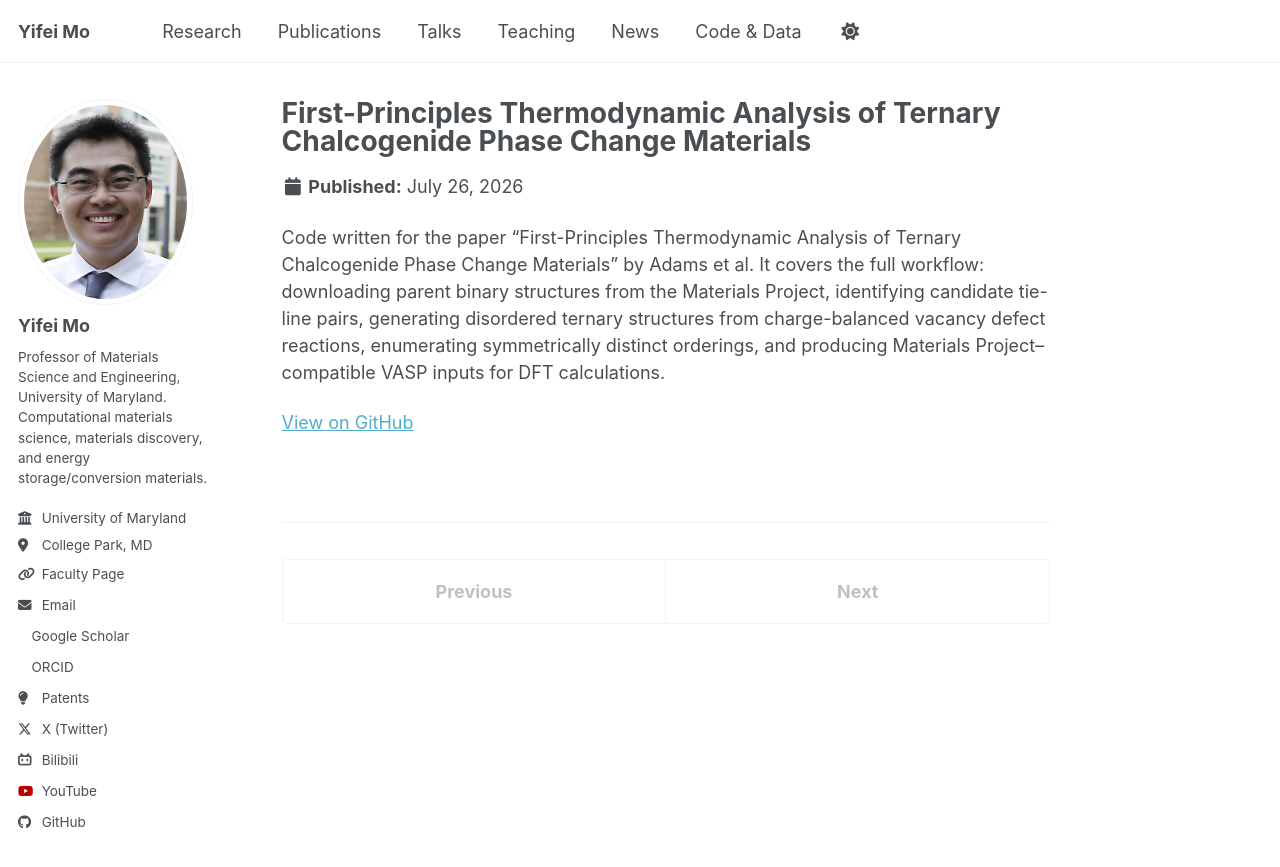
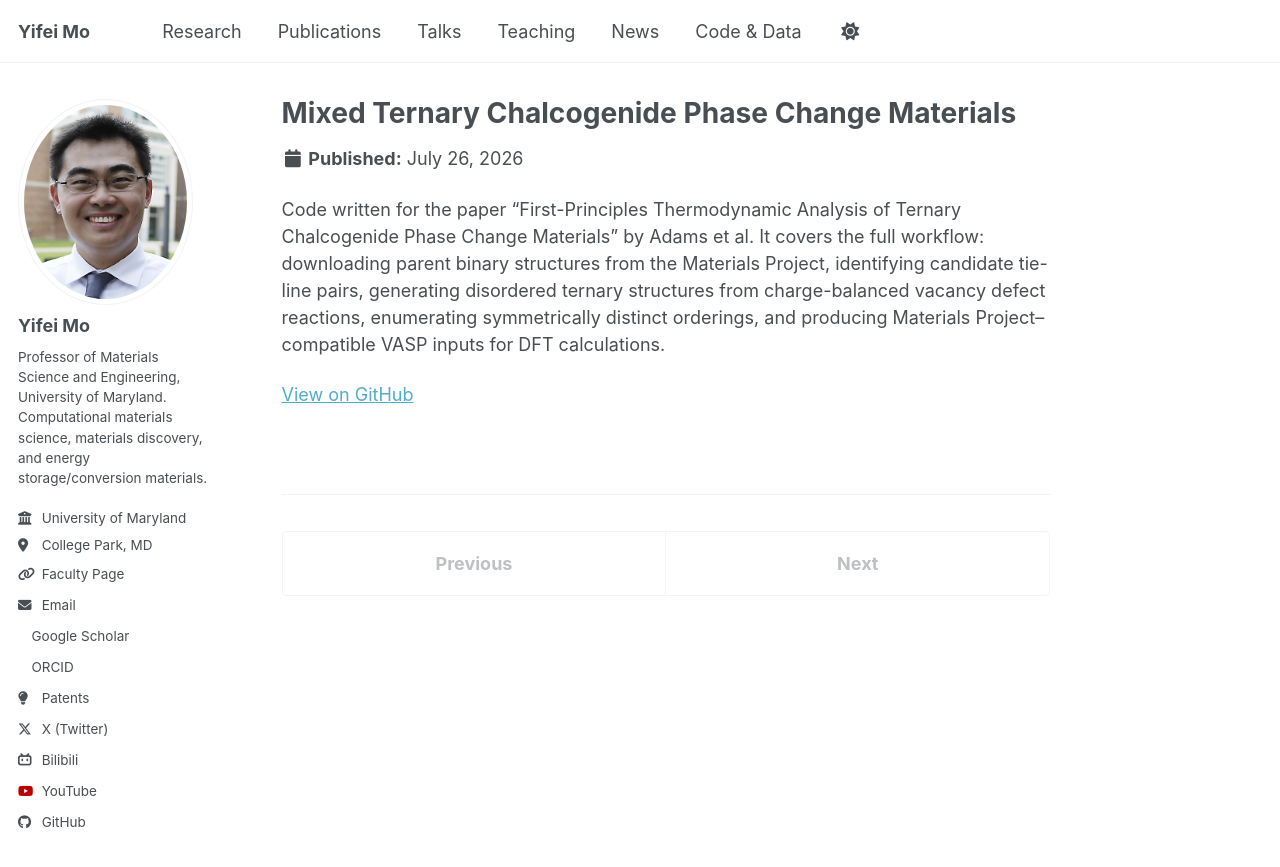
Before and after one commit to yifeimo/yifeimo.github.io, a Jekyll site: the page built from _portfolio/pcm-tieline-hull.md, in a window 1280 px wide. Shown: the top 867 px of the page. Built offline with Jekyll 4.4.1, drawn with Linux system fonts in a browser that asks for light colours; a style sheet for code colours, icons or effects is not loaded.

Commit message:
Update portfolio titles and descriptions
Reflect updated repo content: error analysis in AIMD toolkit, electrochemical
stability, MLIP models alongside datasets, and diffusion analysis capabilities.

```diff
--- a/_portfolio/pcm-tieline-hull.md
+++ b/_portfolio/pcm-tieline-hull.md
@@ -1,5 +1,5 @@
 ---
-title: "First-Principles Thermodynamic Analysis of Ternary Chalcogenide Phase Change Materials"
+title: "Mixed Ternary Chalcogenide Phase Change Materials"
 repo: "pcm_tieline_hull"
 excerpt: "Code for identifying and generating candidate ternary chalcogenide phase-change materials from Materials Project tie-line analysis, through DFT-ready structures."
 collection: portfolio
```
Also changed, not shown: _portfolio/aimd.md (+1 -1 lines), _portfolio/interface_stability.md (+1 -1 lines), _portfolio/li-al-mlip-datasets.md (+2 -2 lines), _portfolio/silicon-mlip-datasets.md (+2 -2 lines), _portfolio/topological-analysis.md (+1 -1 lines).
